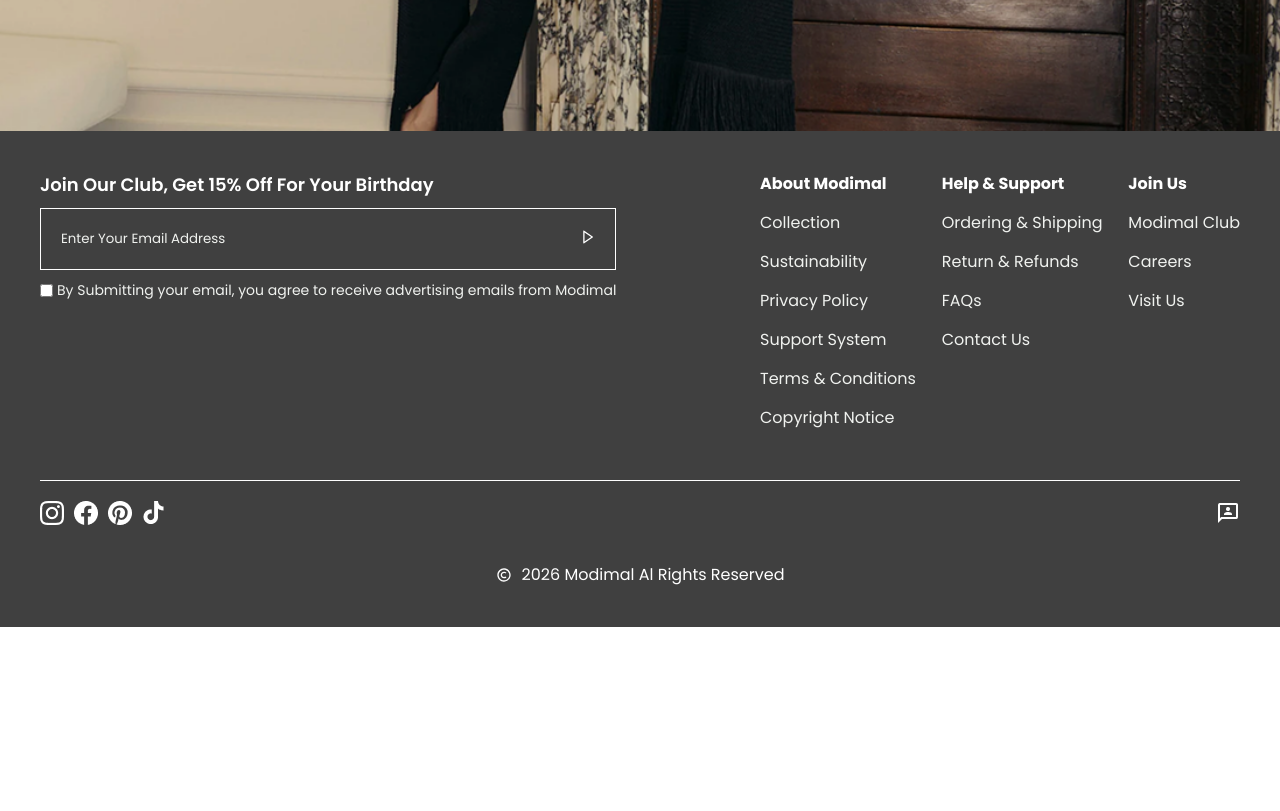
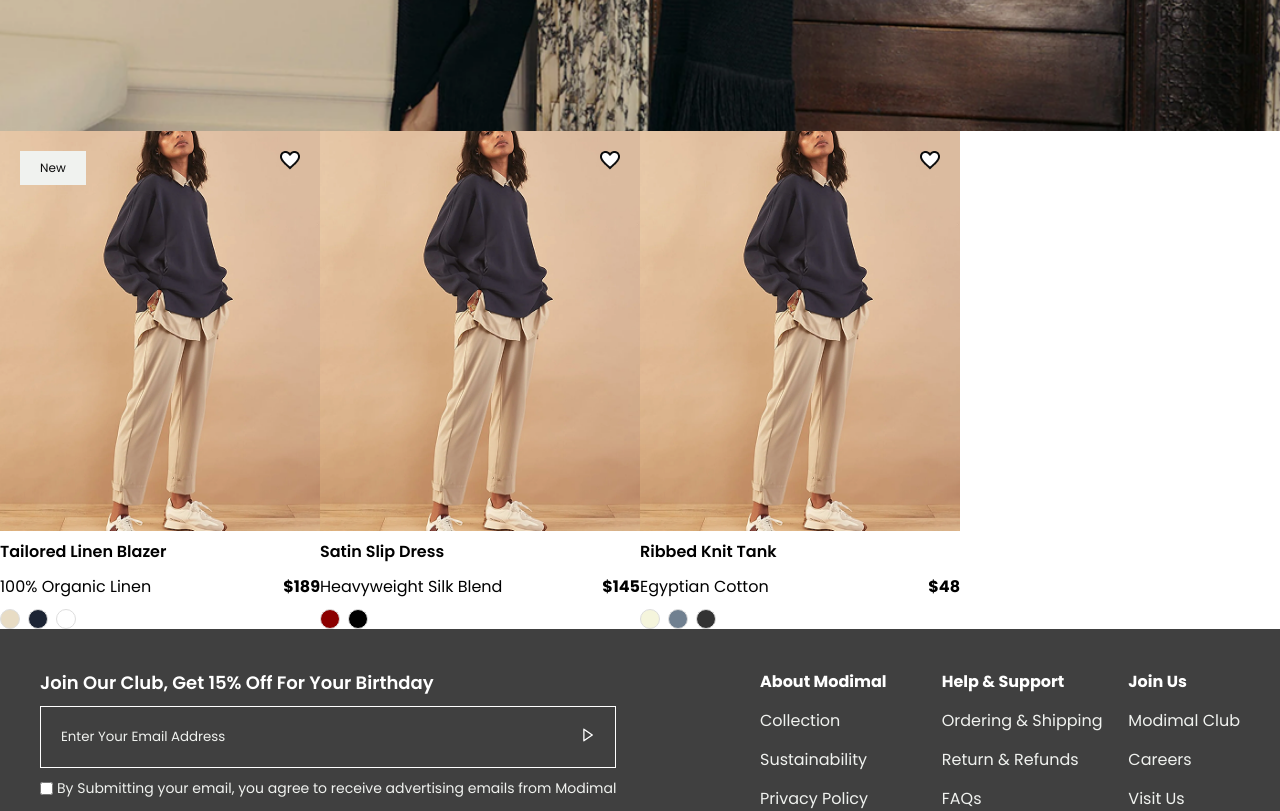
Before and after one commit to nofugazidev/modimal, a React (Vite) app: page / in a window 1280 px wide. Shown: the part 680-1491 px from the top of the page. Before the commit the page ends 1307 px from the top, so only its background shows below. Built offline with nearby package versions, Linux system fonts and the light colour scheme; a web font is replaced by a local one.

Commit message:
comp: product-card

```diff
--- a/src/components/common/button.tsx
+++ b/src/components/common/button.tsx
@@ -3,7 +3,7 @@ import styled from 'styled-components';
 import { colors } from '@/constants/colors';
 
 interface ButtonProps {
-    value: string;
+    value: string | undefined;
 }
 
 const Button: React.FC<ButtonProps> = ({value}) => {
@@ -24,4 +24,5 @@ const Wrapper = styled.button`
     border: none;
     padding: 8px 67px;
     text-transform: capitalize;
+    cursor: pointer;
 `
--- a/src/components/common/product-card.tsx
+++ b/src/components/common/product-card.tsx
@@ -0,0 +1,134 @@
+import React, { useState } from "react";
+import styled from "styled-components";
+import liked from "@/assets/icons/heart-red.png";
+import notliked from "@/assets/icons/heart.png";
+import { colors } from "@/constants/colors";
+
+interface ProductCardProps {
+  name: string;
+  detail: string;
+  price: number;
+  tag?: string;
+  image: string;
+  colors: string[];
+}
+
+interface ColorCircleProps {
+  $bgColor: string;
+}
+
+const ProductCard: React.FC<ProductCardProps> = ({
+  name,
+  detail,
+  price,
+  tag,
+  image,
+  colors,
+}) => {
+  const [like, setLike] = useState<boolean>(false);
+
+  const clickedLike = () => {
+    setLike((prev) => !prev);
+  };
+  return (
+    <Wrapper>
+      <div
+        className="image-part"
+        style={{
+          backgroundImage: `url(${image})`,
+          backgroundRepeat: "no-repeat",
+          backgroundSize: "cover",
+          backgroundPosition: "center",
+          minHeight: "400px",
+          minWidth: "320px",
+        }}
+      >
+        {tag && <div>{tag}</div>}
+        <img src={like ? liked : notliked} alt="heart" onClick={clickedLike} />
+      </div>
+      <div className="dets">
+        <p>{name}</p>
+        <div className="det-text">
+          <small>{detail}</small>
+          <h4>${price}</h4>
+        </div>
+        <div className="colors">
+          {colors?.map((color, index) => (
+            <ColorCircle key={index} $bgColor={color} />
+          ))}
+        </div>
+      </div>
+    </Wrapper>
+  );
+};
+
+export default ProductCard;
+
+const Wrapper = styled.div`
+  display: flex;
+  flex-direction: column;
+  gap: 8px;
+
+  .image-part {
+    display: flex;
+    flex-direction: row;
+    align-items: flex-start;
+    justify-content: space-between;
+    padding: 20px;
+
+    & > div {
+      background: ${colors.offWhite};
+      color: ${colors.black};
+      outline: none;
+      border: none;
+      padding: 8px 20px;
+      font-size: 12px;
+      text-transform: capitalize;
+      cursor: pointer;
+    }
+    & > img {
+      margin-left: auto;
+    }
+  }
+
+  .dets {
+    display: flex;
+    flex-direction: column;
+    gap: 10px;
+
+    p {
+      font-weight: 600;
+    }
+
+    .det-text {
+      display: flex;
+      flex-direction: row;
+      align-items: center;
+      justify-content: space-between;
+
+      small {
+        font-size: 16px;
+        font-weight: 400;
+      }
+    }
+
+    .colors {
+      display: flex;
+      gap: 8px;
+    }
+  }
+`;
+
+const ColorCircle = styled.div<ColorCircleProps>`
+  width: 20px;
+  height: 20px;
+  background-color: ${(props) => props.$bgColor};
+  border-radius: 50%;
+  border: 1px solid #ddd;
+  cursor: pointer;
+  transition: transform 0.15s ease;
+
+  &:hover {
+    transform: scale(1.2);
+  }
+`;
--- /dev/null
+++ b/src/pages/best-seller.tsx
@@ -0,0 +1,51 @@
+import React from "react";
+import bestone from "@/assets/images/best-one.png";
+import ProductCard from "@/components/common/product-card";
+
+const BestSeller: React.FC = () => {
+  const sampleProducts = [
+    {
+      id: 1,
+      name: "Tailored Linen Blazer",
+      detail: "100% Organic Linen",
+      price: 189,
+      tag: "New",
+      image: bestone,
+      colors: ["#E8DCC4", "#1C2434", "#FFFFFF"], // Sand, Navy, White
+    },
+    {
+      id: 2,
+      name: "Satin Slip Dress",
+      detail: "Heavyweight Silk Blend",
+      price: 145,
+      image: bestone,
+      colors: ["#8B0000", "#000000"], // Deep Red, Onyx
+    },
+    {
+      id: 3,
+      name: "Ribbed Knit Tank",
+      detail: "Egyptian Cotton",
+      price: 48,
+      image: bestone,
+      colors: ["#F5F5DC", "#708090", "#333333"], // Beige, Slate, Charcoal
+    },
+  ];
+
+  return (
+    <div style={{display: 'flex'}}>
+      {sampleProducts.map((product) => (
+        <ProductCard
+          key={product.id}
+          name={product.name}
+          detail={product.detail}
+          price={product.price}
+          tag={product.tag}
+          image={product.image}
+          colors={product.colors}
+        />
+      ))}
+    </div>
+  );
+};
+
+export default BestSeller;
--- a/src/pages/hero.tsx
+++ b/src/pages/hero.tsx
@@ -2,6 +2,7 @@ import React from "react";
 import hero from "@/assets/images/hero.png";
 import styled from "styled-components";
 import Button from "@/components/common/button";
+import { colors } from "@/constants/colors";
 
 const Hero: React.FC = () => {
   return (
@@ -24,7 +25,16 @@ const Wrapper = styled.div`
   min-height: 700px;
   padding: 140px 40px;
   display: flex;
+  gap: 10px;
   flex-direction: column;
   justify-content: flex-end;
   align-items: flex-start;
+
+  p {
+    color: ${colors.black};
+    font-size: 24px;
+    text-transform: capitalize;
+    font-weight: 600;
+    font-style: italic;
+  }
 `;
--- a/src/pages/home.tsx
+++ b/src/pages/home.tsx
@@ -1,11 +1,12 @@
 import React from 'react'
-import Banner from './banner'
 import Hero from './hero'
+import BestSeller from './best-seller'
 
 const Home: React.FC = () => {
   return (
     <div>
       <Hero />
+      <BestSeller />
     </div>
   )
 }
```
